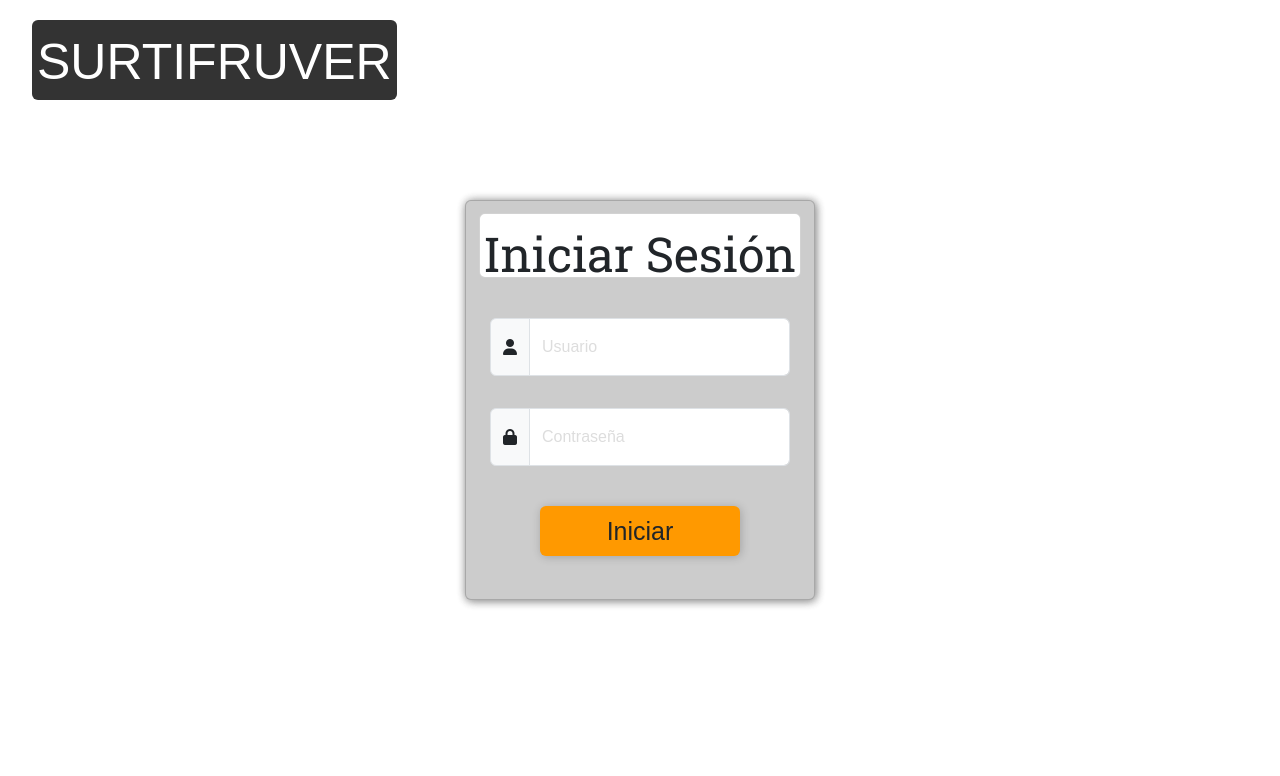
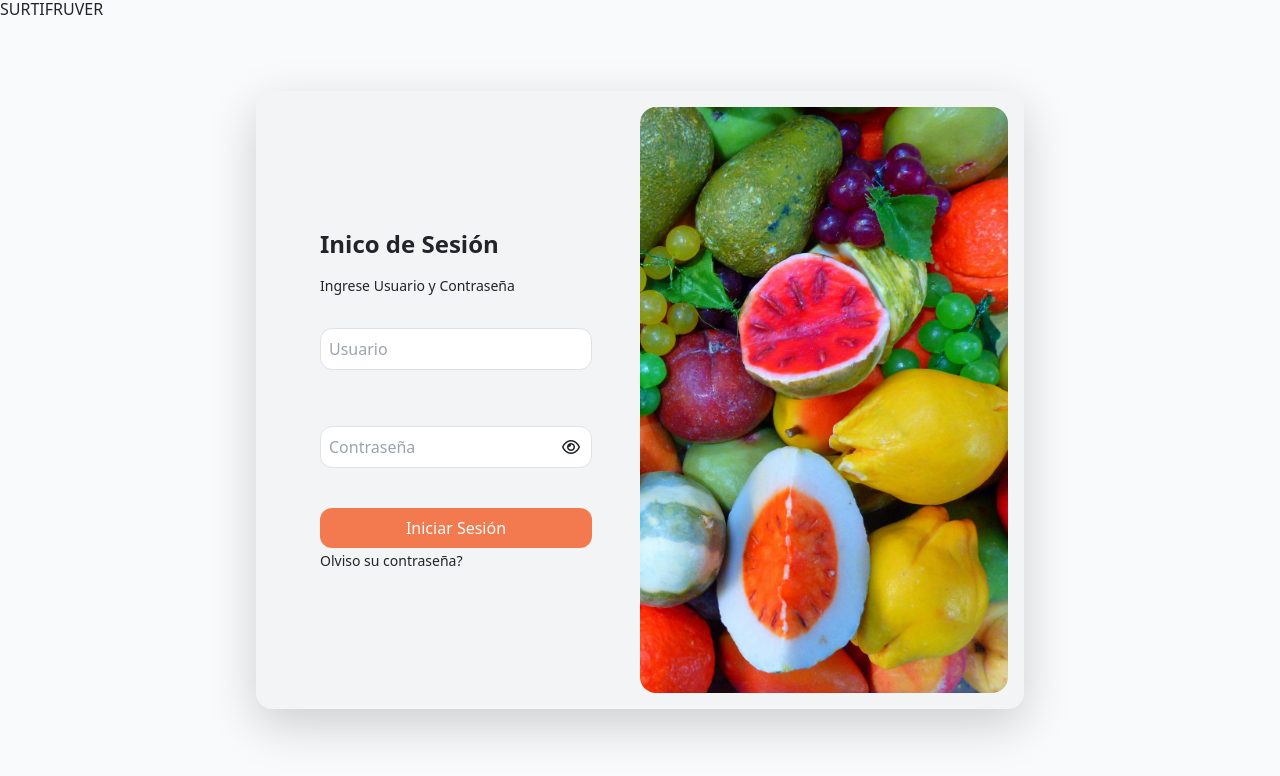
Before and after one commit to CowardOp/Pagina, a plain HTML site: page index.html in a window 1280 px wide. Drawn offline with nearby package versions, Linux system fonts and the light colour scheme.

Commit message:
Actualizacion

```diff
--- a/css/style.css
+++ b/css/style.css
@@ -15,69 +15,3 @@ Font
   }
 
 } */
-.russo-one-regular {
-  font-family: "Russo One", sans-serif;
-  font-size: 50px;
-  font-style: normal;
-}
-.cont {
-  display: flex;
-}
-.cont-uno {
-  width: 350px;
-  height: 400px;
-  background-color: #ccc;
-  align-items: center;
-  box-shadow: 1px 1px 10px 0px rgba(0, 0, 0, 0.3),
-    1px 1px 10px 0px rgba(0, 0, 0, 0.2), 1px 1px 10px 0px rgba(0, 0, 0, 0.1);
-  user-select: none;
-}
-
-.cont-dos {
-  background-color: #333;
-  margin-left: 50px;
-  color: #fff;
-  height: 80px;
-  margin: 20px;
-  padding: 5px;
-}
-.user {
-  font-family: "Roboto Slab", serif;
-  font-size: 3rem;
-  text-align: center;
-  user-select: none;
-  height: 65px;
-}
-
-.btn {
-  background-color: #f90;
-  font-family: "Teko", sans-serif;
-  font-size: 25px;
-  height: 50px;
-  width: 200px;
-  box-shadow: 1px 1px 10px 0px rgba(0, 0, 0, 0.2);
-  transition: all 0.5s ease;
-}
-
-.btn:hover {
-  background-color: #f40;
-  box-shadow: 3px 3px 10px 0px rgba(0, 0, 0, 0.3);
-}
-
-.text {
-  user-select: none;
-}
-
-.form {
-  width: 300px;
-}
-
-.ingresar {
-  font-family: "Teko", sans-serif;
-  color: #ddd;
-}
-
-.ingresar-input {
-  font-family: "Teko", sans-serif;
-  font-size: 20px;
-}
--- a/index.html
+++ b/index.html
@@ -20,62 +20,64 @@
     />
     <!-- style -->
     <link rel="stylesheet" href="css/style.css" />
+    <script src="https://cdn.tailwindcss.com"></script>
   </head>
 
   <body>
-    <div class="container-fluid cont">
-      <!-- inicio de sesión -->
-      <div class="cont-dos rounded">
-        <label class="russo-one-regular" style="user-select: none"
-          >SURTIFRUVER</label
-        >
-      </div>
-      <form
-        class="card position-absolute top-50 start-50 translate-middle p-2 cont-uno"
+    <header>
+      <nav class="absolute">
+        <h1 class="">SURTIFRUVER</h1>
+      </nav>
+    </header>
+    <section class="bg-gray-50 min-h-screen flex items-center justify-center">
+      <!-- Contenedor Inicio de sesion -->
+      <div
+        class="bg-gray-100 flex rounded-2xl shadow-lg max-w-3xl p-3 items-center justify-center"
       >
-        <!-- head -->
-        <div class="card imd-card user mx-1 mt-1 mb-4 p-1 pb-4">
-          <label>Iniciar Sesión</label>
-        </div>
-        <!-- inputs -->
-        <div class="input-group my-3 form">
-          <span class="input-group-text" style="user-select: none"
-            ><i class="fa-solid fa-user"></i
-          ></span>
-          <div class="form-floating">
+        <!-- forms -->
+        <div class="sm:w-1/2 px-12" id="formInicio">
+          <h1 class="font-bold text-2xl">Inico de Sesión</h1>
+          <p class="text-sm mt-3">Ingrese Usuario y Contraseña</p>
+
+          <form class="flex flex-col gap-4" onsubmit="inici">
             <input
               type="text"
-              class="form-control ingresar-input"
-              id="floatingInputGroup1"
-              placeholder="Username"
+              name="usuario"
+              id="usuario"
+              placeholder="Usuario"
+              class="p-2 mt-8 rounded-xl border text-[#F3794E]"
             />
-            <label for="floatingInputGroup1" class="ingresar">Usuario</label>
-          </div>
+            <div class="relative">
+              <input
+                type="password"
+                name="clave"
+                id="clave"
+                placeholder="Contraseña"
+                class="p-2 mt-8 rounded-xl border text-[#F3794E] w-full"
+              />
+              <i
+                class="fa-regular fa-eye absolute top-1/2 right-3 translate-y-1/2"
+                viewBox="0 0 16 16"
+              ></i>
+            </div>
+            <button
+              id="iniciado"
+              onclick="iniciarSesion()"
+              class="bg-[#F3794E] text-white rounded-xl py-2 mt-3 hover:bg-[#E07149] hover:scale-105 duration-300"
+            >
+              Iniciar Sesión
+            </button>
+          </form>
+          <a href="#" class="text-sm mt-1">Olviso su contraseña?</a>
         </div>
-        <div class="input-group my-3 form">
-          <span class="input-group-text" style="user-select: none"
-            ><i class="fa-solid fa-lock"></i
-          ></span>
-          <div class="form-floating">
-            <input
-              type="text"
-              class="form-control ingresar-input"
-              id="floatingInputGroup1"
-              placeholder="Username"
-            />
-            <label for="floatingInputGroup1" class="ingresar">Contraseña</label>
-          </div>
+        <!-- imagen -->
+        <div class="sm:block hidden w-1/2">
+          <img class="rounded-2xl" src="src/fruver.jpg" alt="" />
         </div>
-        <!-- boton -->
+      </div>
+    </section>
 
-        <button class="btn mt-4 mx-3">Iniciar</button>
-      </form>
-    </div>
+    <footer></footer>
   </body>
-  <script src="script"></script>
-  <script
-    src="https://cdn.jsdelivr.net/npm/bootstrap@5.3.3/dist/js/bootstrap.bundle.min.js"
-    integrity="sha384-YvpcrYf0tY3lHB60NNkmXc5s9fDVZLESaAA55NDzOxhy9GkcIdslK1eN7N6jIeHz"
-    crossorigin="anonymous"
-  ></script>
+  <script src="js/script.js"></script>
 </html>
--- a/js/script.js
+++ b/js/script.js
@@ -0,0 +1,10 @@
+function iniciarSesion() {
+  let usuario = document.getElementById("usuario").value;
+  let clave = document.getElementById("clave").value;
+
+  if (usuario === "brayan" && clave === "123456") {
+    window.location.href = "admin.html";
+  } else {
+    alert("Usuario o Contraseña incorrectos");
+  }
+}
```
Also changed, not shown: src/fruver.jpg (added), tailwind.config.js (added).
